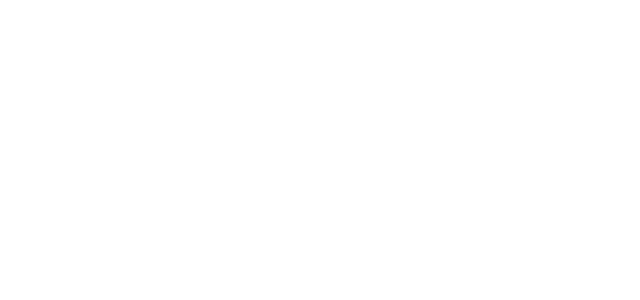
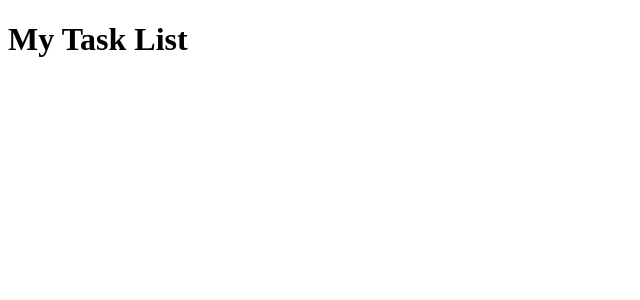
Before and after one commit to JorgeSDiaz/my-react-task-list, a React (Vite) app: page / in a window 1280 px wide. Shown: the top 300 px of the page, without its empty margins (0-640 px from the left). Built offline with nearby package versions, Linux system fonts and the light colour scheme.

Commit message:
add header

```diff
--- a/src/App.jsx
+++ b/src/App.jsx
@@ -1,3 +1,9 @@
+import Header from "./components/header/Header";
+
 export default function App() {
-  return <></>;
+  return (
+    <>
+      <Header appTittle={"My Task List"} />
+    </>
+  );
 }
--- /dev/null
+++ b/src/components/header/Header.jsx
@@ -0,0 +1,7 @@
+export default function Header({ appTittle }) {
+  return (
+    <header>
+      <h1>{appTittle}</h1>
+    </header>
+  );
+}
```
